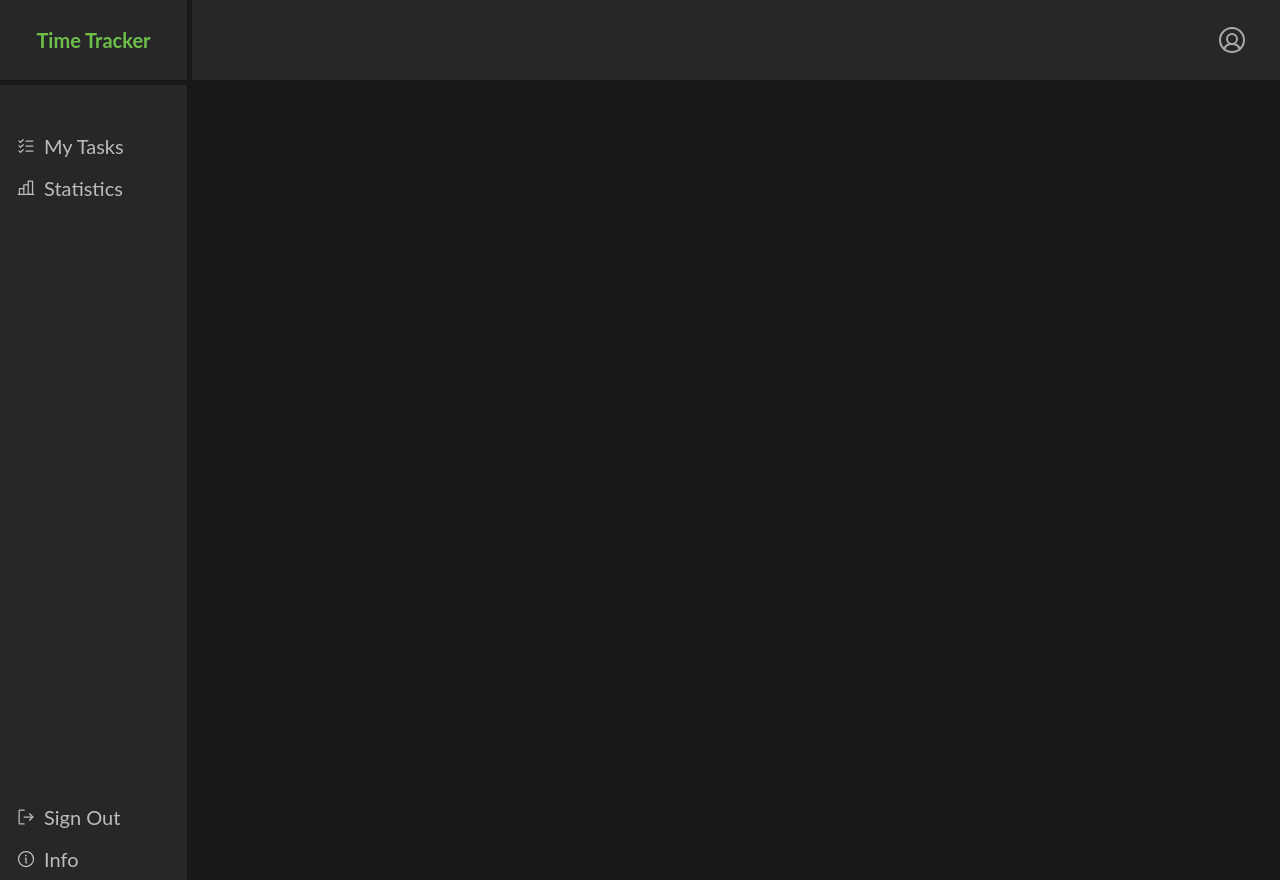
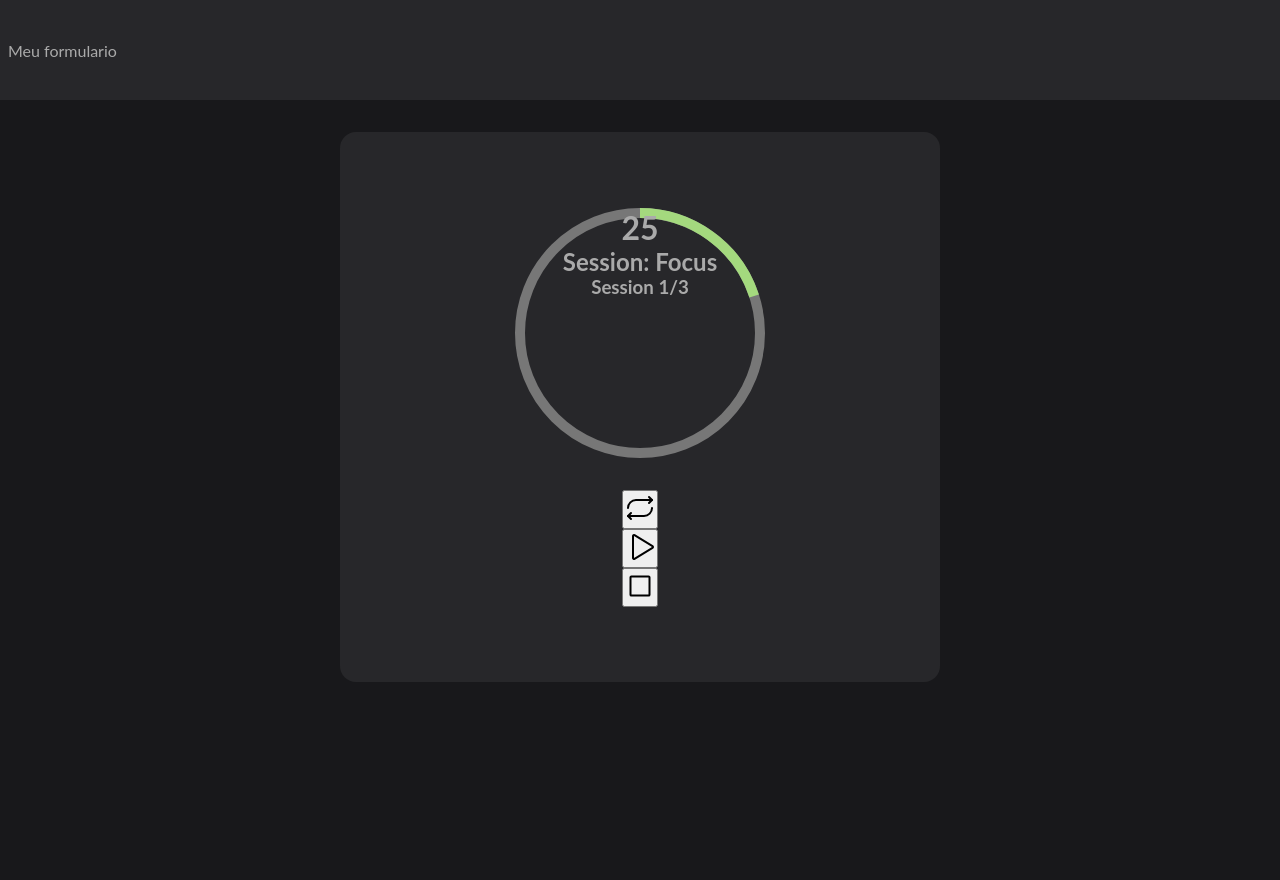
Before and after one commit to bruflor/pomodoro-js, a React (Vite) app: page / in a window 1280 px wide. After the commit the page ends 800 px from the top, so only its background shows below. Built offline with nearby package versions, Linux system fonts and the light colour scheme.

Commit message:
Focus Pomodoro

```diff
--- a/src/App.tsx
+++ b/src/App.tsx
@@ -12,12 +12,12 @@ const App = () => {
       <GlobalStyle />
       <div>
         <Routes>
-          <Route path="/login" element={<WelcomePage />} />
-          <Route path="/" element={<MainPage />}>
-            <Route path="/mytasks" element={<MyTasks />} />
+          {/* <Route path="/login" element={<WelcomePage />} /> */}
+          <Route path="/" element={<Task />}>
+            {/* <Route path="/mytasks" element={<MyTasks />} /> */}
 
-            <Route path="/task" element={<Task />} />
-            <Route path="/statistics" element={<Statistics />} />
+            {/* <Route path="/task" element={<Task />} />
+            <Route path="/statistics" element={<Statistics />} /> */}
           </Route>
 
           {/* <Route path="/:taskname" element={<Task />} /> */}
--- a/src/components/Clock/Clock.tsx
+++ b/src/components/Clock/Clock.tsx
@@ -7,14 +7,7 @@ export const Clock = () => {
   return (
     <ClockContainer>
       {/* the progress will be equal to my timer value */}
-      <ProgressBar
-        size={250}
-        progress={20}
-        strokeWidth={10}
-        circleOneStroke={"#777777"}
-        circleTwoStroke={"#A4D97E"}
-        text=""
-      />
+
       <MyTimer />
     </ClockContainer>
   );
--- a/src/components/Clock/ProgressBar/style.ts
+++ b/src/components/Clock/ProgressBar/style.ts
@@ -1,6 +1,10 @@
 import styled from "styled-components";
 
 export const MainContainer = styled.div`
+  display: flex;
+  position: relative;
+  justify-content: center;
+  align-items: center;
   .svg {
     display: block;
     margin: 20px auto;
--- a/src/components/Clock/Timer/Timer.tsx
+++ b/src/components/Clock/Timer/Timer.tsx
@@ -1,10 +1,13 @@
 import { Pause, Play, Repeat, Stop } from "phosphor-react";
 import { useEffect, useState } from "react";
+import { ProgressBar } from "../ProgressBar/ProgressBar";
+import { MainContainer, TimeContainer, MyTimerContainer } from "./style";
+
 //
 
 export const MyTimer = () => {
   const [displayTime, setDisplayTime] = useState(0);
-  const [sessionStatus, setSessionStatus] = useState("working");
+  const [sessionStatus, setSessionStatus] = useState("Focus");
   const [sessions, setSessions] = useState(0);
   const [timerOn, setTimerOn] = useState(false);
   const sessionNumber = 3;
@@ -15,34 +18,34 @@ export const MyTimer = () => {
   const minute = 1 * 1000; //one minute;
 
   const controlTime = () => {
-    console.log("starting timer");
+    // console.log("starting timer");
     setTimerOn(!timerOn);
   };
 
   useEffect(() => {
     if (timerOn) {
-      if (sessionStatus === "working" && sessions < sessionNumber) {
+      if (sessionStatus === "Focus" && sessions < sessionNumber) {
         if (displayTime < focusTime) {
           console.log(displayTime);
           setTimeout(() => {
             setDisplayTime(displayTime + 1);
           }, minute);
         } else {
-          setSessionStatus("short break");
-          console.log("Start break");
+          setSessionStatus("Short break");
+          // console.log("Start break");
           setDisplayTime(0);
         }
       }
-      //short break if
-      else if (sessionStatus === "short break" && sessions < sessionNumber) {
+      //Short break if
+      else if (sessionStatus === "Short break" && sessions < sessionNumber) {
         if (displayTime < shortBreakTime) {
           console.log(displayTime);
           setTimeout(() => {
             setDisplayTime(displayTime + 1);
           }, minute);
         } else {
-          setSessionStatus("working");
-          console.log("Start session");
+          setSessionStatus("Focus");
+          // console.log("Start session");
           setSessions(sessions + 1);
           setDisplayTime(0);
         }
@@ -51,8 +54,8 @@ export const MyTimer = () => {
       else {
         if (displayTime < LongBreakTime) {
           setSessionStatus("Long Break");
-          console.log(displayTime);
-          console.log("Start Long Break");
+          // console.log(displayTime);
+          // console.log("Start Long Break");
           setTimeout(() => {
             setDisplayTime(displayTime + 1);
           }, minute);
@@ -62,14 +65,24 @@ export const MyTimer = () => {
     }
   }, [displayTime, timerOn]);
   return (
-    <div>
-      {sessionStatus === "working" ? (
+    <MainContainer>
+      <TimeContainer>
+        <ProgressBar
+          size={250}
+          progress={20}
+          strokeWidth={10}
+          circleOneStroke={"#777777"}
+          circleTwoStroke={"#A4D97E"}
+          text=""
+        />
+        <MyTimerContainer>
+          {sessionStatus === "Focus" ? (
             <>
               <h1>{focusTime - displayTime}</h1>
-          <h2>{`Status: ${sessionStatus}`}</h2>
-          <h3>{`Session: ${sessions + 1}`}</h3>
+              <h2>{`Session: ${sessionStatus}`}</h2>
+              <h3>{`Session ${sessions + 1}/${sessionNumber}`}</h3>
             </>
-      ) : sessionStatus === "short break" ? (
+          ) : sessionStatus === "Short break" ? (
             <>
               <h1>{shortBreakTime - displayTime}</h1>
               <h2>{`Status: ${sessionStatus}`}</h2>
@@ -82,12 +95,14 @@ export const MyTimer = () => {
               <h3>{`Session: ${sessions}`}</h3>
             </>
           )}
+        </MyTimerContainer>
+      </TimeContainer>
 
       <button
         onClick={() => {
           setSessions(0);
           setDisplayTime(0);
-          setSessionStatus("working");
+          setSessionStatus("Focus");
           setTimerOn(false);
         }}
       >
@@ -107,6 +122,6 @@ export const MyTimer = () => {
       >
         <Stop size={32} />
       </button>
-    </div>
+    </MainContainer>
   );
 };
--- /dev/null
+++ b/src/components/Clock/Timer/style.ts
@@ -0,0 +1,23 @@
+import styled from "styled-components";
+
+export const TimeContainer = styled.div`
+  display: flex;
+  flex-direction: column;
+  margin-bottom: 32px;
+`;
+
+export const MyTimerContainer = styled.div`
+  position: fixed;
+  display: flex;
+  flex-direction: column;
+  align-self: center;
+  justify-content: center;
+  align-items: center;
+`;
+
+export const MainContainer = styled.div`
+  display: flex;
+  flex-direction: column;
+  justify-content: center;
+  align-items: center;
+`;
--- a/src/components/Task/Task.tsx
+++ b/src/components/Task/Task.tsx
@@ -1,43 +1,20 @@
-import { TrashSimple, PencilSimple, PictureInPicture } from "phosphor-react";
-import { Button } from "../Button/Button";
-import category from "../../assets/fitness.svg";
-import { Title } from "../Title/Title";
+import { ClockContainer, MainContainer, FormContainer } from "./style";
+import { Clock } from "../Clock/Clock";
 
-import {
-  TaskActionContainer,
-  TaskInfoContainer,
-  HeaderContainer,
-  ClockContainer,
-  MainContainer,
-  ClockHeader,
-} from "./style";
-import { Clock } from "../Clock/Clock";
+//mock to come from the form in the future
+// const myData = {
+//   sessionNumber: 3,
+//   focusTime: 25,
+//   shortBreakTime: 5,
+//   LongBreakTime: 60,
+// };
 
 export const Task = () => {
   return (
     <MainContainer>
-      <HeaderContainer>
-        <TaskInfoContainer>
-          <img src={category}></img>
-          <div>
-            <h2>Task name</h2>
-            <p>Frequency</p>
-            <span>time spent | sessions</span>
-          </div>
-        </TaskInfoContainer>
-        <TaskActionContainer>
-          <TrashSimple />
-          <PencilSimple />
-          <Button>Complete task</Button>
-        </TaskActionContainer>
-      </HeaderContainer>
+      <FormContainer>Meu formulario</FormContainer>
       <ClockContainer>
-        <ClockHeader>
-          <Title name={"Focus"} />
-          {/* <PictureInPicture size={"1.5rem"} /> */}
-        </ClockHeader>
         <Clock />
-        <div></div>
       </ClockContainer>
     </MainContainer>
   );
--- a/src/components/Task/style.ts
+++ b/src/components/Task/style.ts
@@ -4,40 +4,6 @@ export const MainContainer = styled.div`
   display: flex;
   flex-direction: column;
   gap: 32px;
-`;
-
-export const HeaderContainer = styled.div`
-  display: flex;
-  gap: 16px;
-  justify-content: space-between;
-  align-items: center;
-`;
-
-export const TaskActionContainer = styled.div`
-  display: flex;
-  gap: 16px;
-  align-items: center;
-  color: #6ebf49;
-  font-size: 1.25rem;
-`;
-
-export const TaskInfoContainer = styled.div`
-  display: flex;
-  gap: 16px;
-
-  & > h2 {
-    color: #6ebf49;
-    font-size: 1.5rem;
-    font-weight: 400;
-  }
-
-  & > p {
-    font-size: 1rem;
-  }
-
-  & > span {
-    font-size: 0.8rem;
-  }
 `;
 
 export const ClockContainer = styled.div`
@@ -49,6 +15,7 @@ export const ClockContainer = styled.div`
   display: flex;
   flex-direction: column;
   align-items: center;
+  justify-content: center;
   /* padding: 16px; */
 `;
 export const ClockHeader = styled.div`
@@ -58,4 +25,12 @@ export const ClockHeader = styled.div`
   padding: 16px;
   justify-content: center;
 `;
-//   export const HeaderContainer = styled.div``
+export const FormContainer = styled.div`
+  height: 100px;
+  width: 100%;
+  background: #27272a;
+  padding: 8px;
+  display: flex;
+  align-items: center;
+  /* background: red; */
+`;
```
Lines whose indentation alone changed are shown as unchanged.
